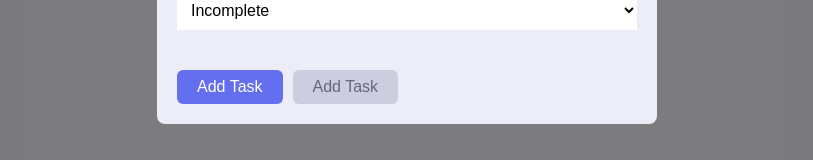
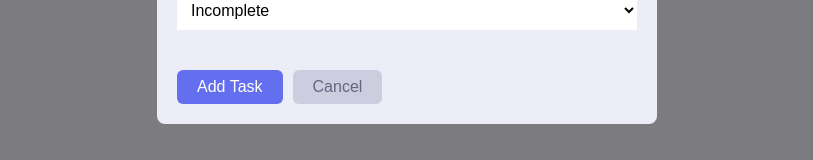
Before and after one commit to debbyuzuegbu/todo-app, a React (Create React App) app: page / in a window 1280 px wide. Shown: the part 426-586 px from the top of the page, without its empty margins (233-1046 px from the left). Built offline with nearby package versions, Linux system fonts and the light colour scheme.

Commit message:
added modal button

```diff
--- a/src/Component/TodoModal.jsx
+++ b/src/Component/TodoModal.jsx
@@ -28,7 +28,7 @@ function TodoModal() {
               Add Task
             </Button>
             <Button type="button" variant="secondary">
-              Add Task
+              Cancel
             </Button>
           </div>
         </form>
```
